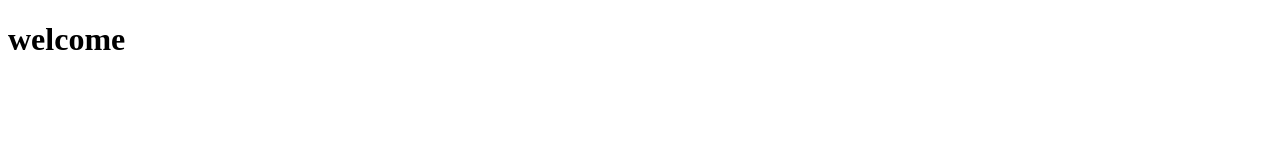
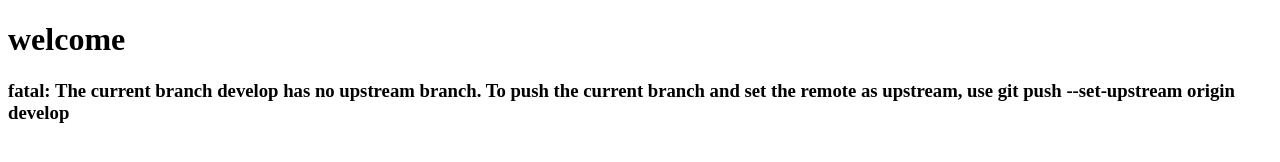
Before and after one commit to mahabubgh/kalapata, a plain HTML site: page index.html in a window 1280 px wide. Drawn offline with Linux system fonts and the light colour scheme.

Commit message:
fatal massage

```diff
--- a/index.html
+++ b/index.html
@@ -8,5 +8,10 @@
 </head>
 <body>
     <h1>welcome</h1>
+    <h3>fatal: The current branch develop has no upstream branch.
+        To push the current branch and set the remote as upstream, use
+
+            git push --set-upstream origin develop
+        </h3>
 </body>
 </html>
```
